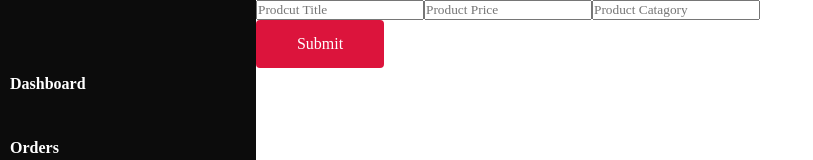
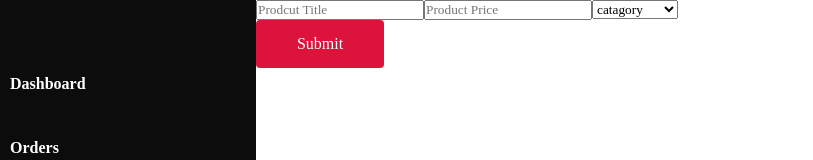
Before and after one commit to AnasJMirza/Hackathon-admin-web, a React (Create React App) app: page /add-products-form in a window 1280 px wide. Shown: the top 160 px of the page, without its empty margins (0-813 px from the left). Built offline with nearby package versions, Linux system fonts and the light colour scheme.

Commit message:
works on all pages data fetch

```diff
--- a/src/components/pages/addProductsForm/AddProductsForm.js
+++ b/src/components/pages/addProductsForm/AddProductsForm.js
@@ -44,7 +44,16 @@ const AddProductsForm = () => {
             <form action='#'>
                 <input  onChange={(e)=>titleGetter(e)} type="text" placeholder='Prodcut Title' />
                 <input  onChange={(e)=>priceGetter(e)} type="number" placeholder='Product Price' />
-                <input  onChange={(e)=>catagoryGetter(e)} type="string" placeholder='Product Catagory' />
+                {/* <input  onChange={(e)=>catagoryGetter(e)} type="string" placeholder='Product Catagory' /> */}
+
+                <select onChange={(e)=>catagoryGetter(e)}>
+                    <option value="catagory">catagory</option>
+                    <option value="men">Men</option>
+                    <option value="women">Women</option>
+                    <option value="kids">Kids</option>
+                    <option value="accessories">Accessories</option>
+                </select>
+
                 <div onClick={submitHandler}>
                     <Button title="Submit" width="10vw" />
                 </div>
```
